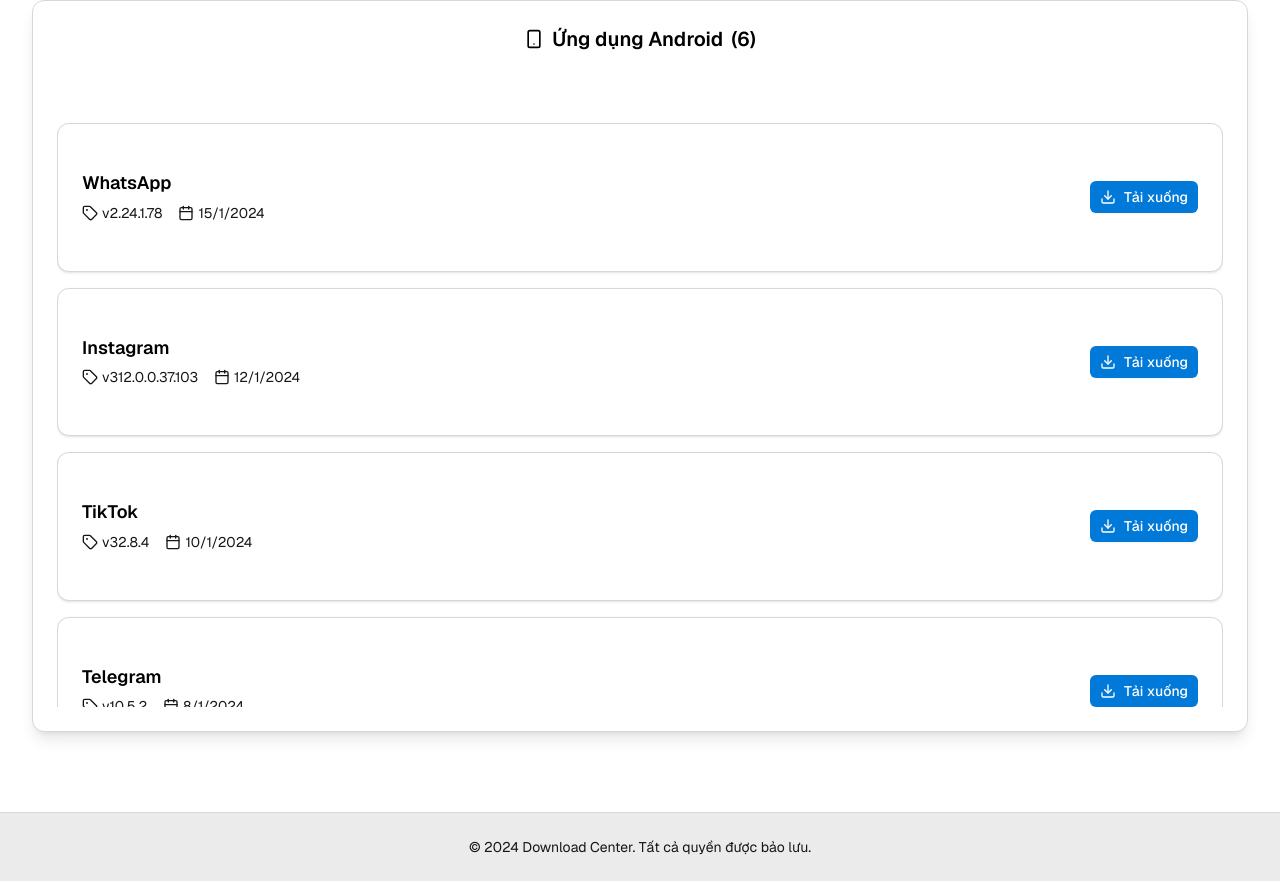
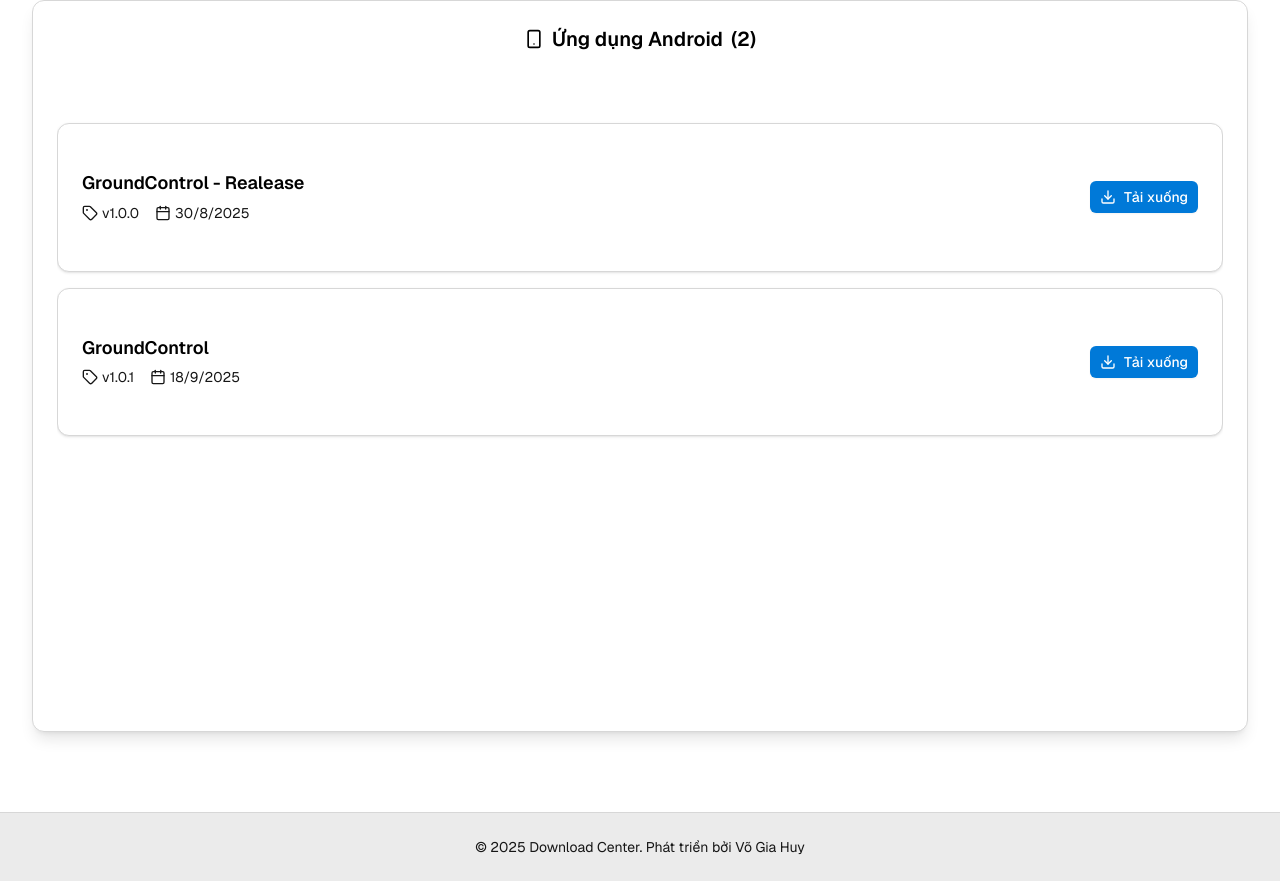
Before and after one commit to vogiahuy257/CTUAV-dowloadpage, a Next.js app: page / in a window 1280 px wide. Shown: the part 763-1644 px from the top of the page. Built offline with nearby package versions, Linux system fonts and the light colour scheme.

Commit message:
18-09-2025 Update download data for Android and Windows; add no data available message

```diff
--- a/app/page.tsx
+++ b/app/page.tsx
@@ -153,6 +153,11 @@ export default function HomePage() {
                   </CardTitle>
                 </CardHeader>
                 <CardContent className="p-0">
+                  {data.android.length === 0 ? (
+                    <div className="py-10 text-center text-muted-foreground">
+                      No data available
+                    </div>
+                  ) : (
                     <ScrollArea className="h-[400px] sm:h-[500px] lg:h-[600px] px-3 sm:px-6">
                       <div className="space-y-3 sm:space-y-4 py-3 sm:py-4">
                         {data.android.map((item, index) => (
@@ -167,6 +172,7 @@ export default function HomePage() {
                         ))}
                       </div>
                     </ScrollArea>
+                  )}
                 </CardContent>
               </Card>
             </TabsContent>
@@ -182,6 +188,11 @@ export default function HomePage() {
                   </CardTitle>
                 </CardHeader>
                 <CardContent className="p-0">
+                  {data.ios.length === 0 ? (
+                    <div className="py-10 text-center text-muted-foreground">
+                      No data available
+                    </div>
+                  ) : (
                     <ScrollArea className="h-[400px] sm:h-[500px] lg:h-[600px] px-3 sm:px-6">
                       <div className="space-y-3 sm:space-y-4 py-3 sm:py-4">
                         {data.ios.map((item, index) => (
@@ -196,6 +207,7 @@ export default function HomePage() {
                         ))}
                       </div>
                     </ScrollArea>
+                  )}
                 </CardContent>
               </Card>
             </TabsContent>
@@ -211,6 +223,11 @@ export default function HomePage() {
                   </CardTitle>
                 </CardHeader>
                 <CardContent className="p-0">
+                  {data.windows.length === 0 ? (
+                    <div className="py-10 text-center text-muted-foreground">
+                      No data available
+                    </div>
+                  ) : (
                     <ScrollArea className="h-[400px] sm:h-[500px] lg:h-[600px] px-3 sm:px-6">
                       <div className="space-y-3 sm:space-y-4 py-3 sm:py-4">
                         {data.windows.map((item, index) => (
@@ -225,6 +242,7 @@ export default function HomePage() {
                         ))}
                       </div>
                     </ScrollArea>
+                  )}
                 </CardContent>
               </Card>
             </TabsContent>
@@ -240,6 +258,11 @@ export default function HomePage() {
                   </CardTitle>
                 </CardHeader>
                 <CardContent className="p-0">
+                  {data.linux.length === 0 ? (
+                    <div className="py-10 text-center text-muted-foreground">
+                      No data available
+                    </div>
+                  ) : (
                     <ScrollArea className="h-[400px] sm:h-[500px] lg:h-[600px] px-3 sm:px-6">
                       <div className="space-y-3 sm:space-y-4 py-3 sm:py-4">
                         {data.linux.map((item, index) => (
@@ -254,6 +277,7 @@ export default function HomePage() {
                         ))}
                       </div>
                     </ScrollArea>
+                  )}
                 </CardContent>
               </Card>
             </TabsContent>
@@ -265,10 +289,11 @@ export default function HomePage() {
       <footer className="bg-muted border-t border-border mt-8 sm:mt-12 animate-fade-in stagger-2">
         <div className="container mx-auto px-4 sm:px-6 lg:px-8 py-4 sm:py-6">
           <p className="text-center text-xs sm:text-sm text-muted-foreground">
-            © 2024 Download Center. Tất cả quyền được bảo lưu.
+            © 2025 Download Center. Phát triển bởi Võ Gia Huy
           </p>
         </div>
       </footer>
+
     </div>
   )
 }
--- a/public/data.json
+++ b/public/data.json
@@ -2,177 +2,32 @@
   "android": [
     {
       "id": 1,
-      "name": "WhatsApp",
-      "version": "2.24.1.78",
-      "date": "2024-01-15",
-      "downloadUrl": "/data.json"
+      "name": "GroundControl - Realease",
+      "version": "1.0.0",
+      "date": "2025-08-30",
+      "downloadUrl": "https://drive.google.com/file/d/1Esu647khtuJ0ScDpxbakITHNZxeULbBX/view?usp=sharing"
     },
     {
       "id": 2,
-      "name": "Instagram",
-      "version": "312.0.0.37.103",
-      "date": "2024-01-12",
-      "downloadUrl": "/data.json"
-    },
-    {
-      "id": 3,
-      "name": "TikTok",
-      "version": "32.8.4",
-      "date": "2024-01-10",
-      "downloadUrl": "/data.json"
-    },
-    {
-      "id": 4,
-      "name": "Telegram",
-      "version": "10.5.2",
-      "date": "2024-01-08",
-      "downloadUrl": "/data.json"
-    },
-    {
-      "id": 5,
-      "name": "YouTube",
-      "version": "18.48.39",
-      "date": "2024-01-05",
-      "downloadUrl": "/data.json"
-    },
-    {
-      "id": 6,
-      "name": "Spotify",
-      "version": "8.8.96.488",
-      "date": "2024-01-03",
-      "downloadUrl": "/data.json"
+      "name": "GroundControl",
+      "version": "1.0.1",
+      "date": "2025-09-18",
+      "downloadUrl": "https://drive.google.com/file/d/1Mu6cyztZefbRrVSBwLvrstUm4rr77XY0/view?usp=sharing"
     }
   ],
   "windows": [
     {
       "id": 1,
-      "name": "Adobe Photoshop CC 2024",
-      "version": "25.0.1",
-      "date": "2024-01-15",
-      "downloadUrl": "/data.json"
-    },
-    {
-      "id": 2,
-      "name": "Visual Studio Code",
-      "version": "1.85.2",
-      "date": "2024-01-10",
-      "downloadUrl": "/data.json"
-    },
-    {
-      "id": 3,
-      "name": "Google Chrome",
-      "version": "120.0.6099.109",
-      "date": "2024-01-08",
-      "downloadUrl": "/data.json"
-    },
-    {
-      "id": 4,
-      "name": "Microsoft Office 365",
-      "version": "16.0.17126.20132",
-      "date": "2024-01-05",
-      "downloadUrl": "/data.json"
-    },
-    {
-      "id": 5,
-      "name": "Figma Desktop",
-      "version": "116.16.4",
-      "date": "2024-01-03",
-      "downloadUrl": "/data.json"
-    },
-    {
-      "id": 6,
-      "name": "Discord",
-      "version": "1.0.9013",
-      "date": "2023-12-28",
-      "downloadUrl": "/data.json"
+      "name": "GroundControl - Realease",
+      "version": "1.0.0",
+      "date": "2025-08-30",
+      "downloadUrl": "https://drive.google.com/file/d/130zZynHHriFtOV_uyAIf3m2ohYU-I2Jd/view?usp=sharing"
     }
   ],
   "ios": [
-    {
-      "id": 1,
-      "name": "Instagram",
-      "version": "312.0",
-      "date": "2024-01-15",
-      "downloadUrl": "/data.json"
-    },
-    {
-      "id": 2,
-      "name": "WhatsApp Messenger",
-      "version": "24.1.78",
-      "date": "2024-01-12",
-      "downloadUrl": "/data.json"
-    },
-    {
-      "id": 3,
-      "name": "TikTok",
-      "version": "32.8.0",
-      "date": "2024-01-10",
-      "downloadUrl": "/data.json"
-    },
-    {
-      "id": 4,
-      "name": "YouTube",
-      "version": "18.48.3",
-      "date": "2024-01-08",
-      "downloadUrl": "/data.json"
-    },
-    {
-      "id": 5,
-      "name": "Spotify Music",
-      "version": "8.8.96",
-      "date": "2024-01-05",
-      "downloadUrl": "/data.json"
-    },
-    {
-      "id": 6,
-      "name": "Netflix",
-      "version": "15.47.1",
-      "date": "2024-01-03",
-      "downloadUrl": "/data.json"
-    }
+
   ],
   "linux": [
-    {
-      "id": 1,
-      "name": "Visual Studio Code",
-      "version": "1.85.2",
-      "date": "2024-01-15",
-      "downloadUrl": "/data.json"
-    },
-    {
-      "id": 2,
-      "name": "Firefox",
-      "version": "121.0.1",
-      "date": "2024-01-12",
-      "downloadUrl": "/data.json"
-    },
-    {
-      "id": 3,
-      "name": "GIMP",
-      "version": "2.10.36",
-      "date": "2024-01-10",
-      "downloadUrl": "/data.json"
-    },
-    {
-      "id": 4,
-      "name": "LibreOffice",
-      "version": "7.6.4",
-      "date": "2024-01-08",
-      "downloadUrl": "/data.json"
-    },
-    {
-      "id": 5,
-      "name": "VLC Media Player",
-      "version": "3.0.20",
-      "date": "2024-01-05",
-      "downloadUrl": "/data.json"
-    },
-    {
-      "id": 6,
-      "name": "Discord",
-      "version": "0.0.40",
-      "date": "2024-01-03",
-      "downloadUrl": "/data.json"
-    }
+
   ]
 }
```
Lines whose indentation alone changed are shown as unchanged.
